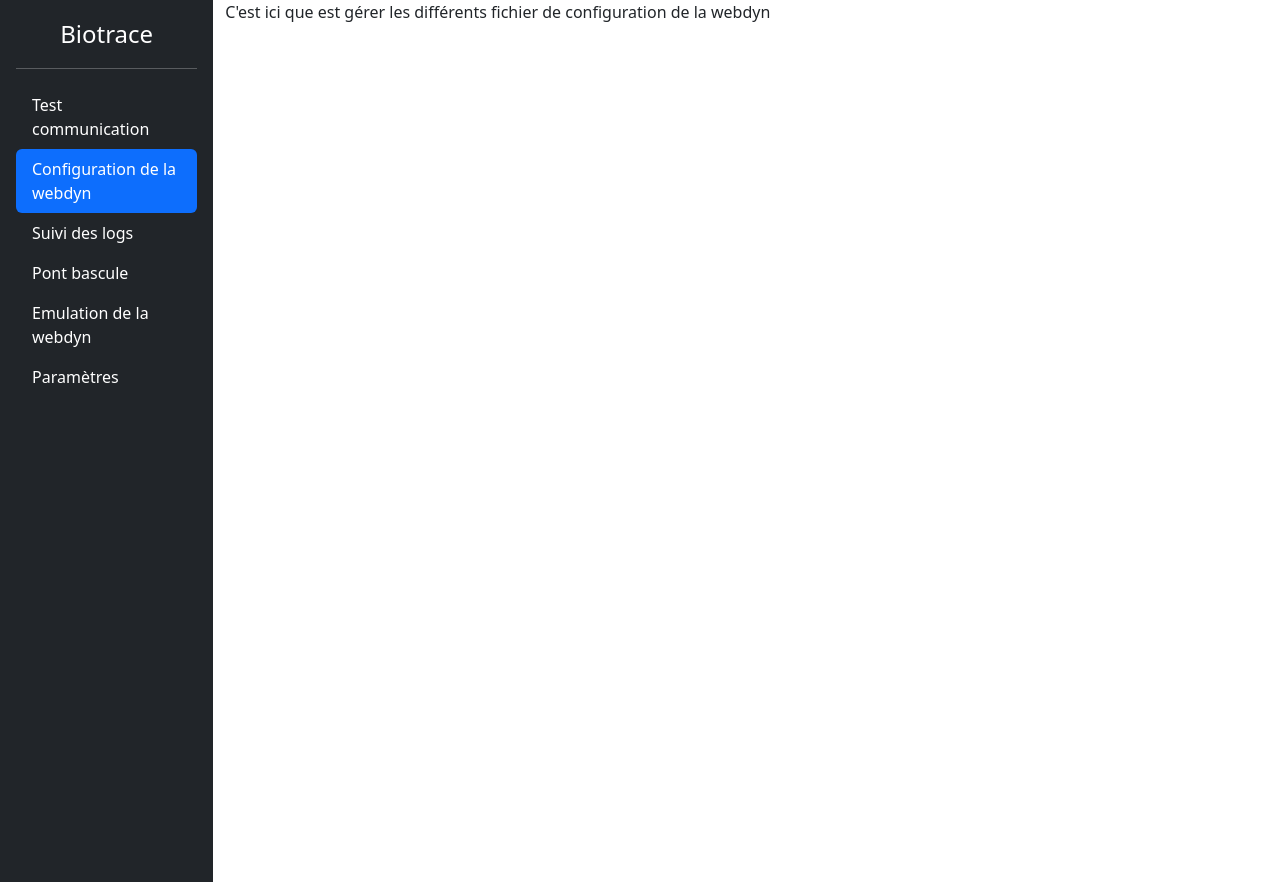
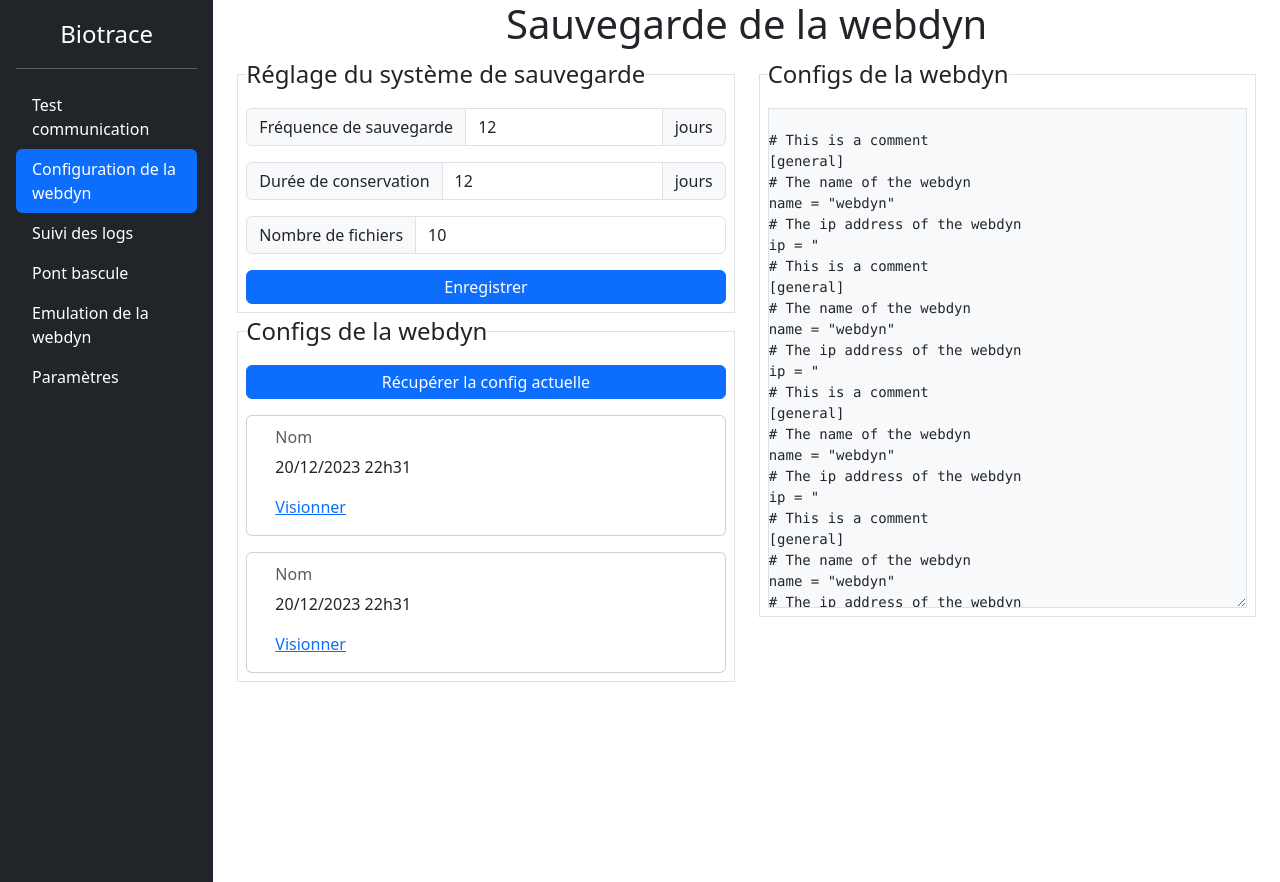
Before and after one commit to TLBail/biotrace, a Flask app: page /webdynconfig in a window 1280 px wide. Shown: the top 882 px of the page. Run offline with Flask 3, Linux system fonts and the light colour scheme.

Commit message:
Ajout de l'interface de configuration de la webdyn

```diff
--- /dev/null
+++ b/app/static/styles/webdynconfig.css
@@ -0,0 +1,9 @@
+#view-config {
+	height: 500px;
+	resize: vertical;
+	overflow: auto;
+}
+
+#config-fieldset {
+	padding-bottom: 0!important;
+}
--- a/app/templates/routes/webdynconfig.html
+++ b/app/templates/routes/webdynconfig.html
@@ -1,7 +1,129 @@
 {% extends 'base.html' %}
 {% block title %}Fichier de configuration de la wedyn{% endblock %}
+{% block head %}
+<link rel="stylesheet" type="text/css" href="{{ url_for('static',filename='styles/webdynconfig.css') }}">
+{% endblock %}
 {% block content %}
-<div>
-    C'est ici que est gérer les différents fichier de configuration de la webdyn
+<h1 class="text-center">Sauvegarde de la webdyn</h1>
+
+<div class="container">
+	<div class="row">
+		<div class="col md-5">
+			<fieldset class="border p-2">
+				<legend class="float-none w-auto">Réglage du système de sauvegarde</legend>
+				<div class="input-group pb-3">
+					<span class="input-group-text">Fréquence de sauvegarde</span>
+					<input type="number" class="form-control" id="frequence" value="12">
+					<span class="input-group-text">jours</span>
+				</div>
+
+				<div class="input-group pb-3">
+					<span class="input-group-text">Durée de conservation</span>
+					<input type="number" class="form-control" id="duree" value="12">
+					<span class="input-group-text">jours</span>
+				</div>
+
+				<div class="input-group pb-3">
+					<span class="input-group-text">Nombre de fichiers</span>
+					<input type="number" class="form-control" id="nbfichiers" value="10">
+				</div>
+
+				<div class="mt-auto">
+					<button type="button" class="p-1 btn w-100 btn-primary">Enregistrer</button>
+				</div>
+			</fieldset>
+
+			<fieldset class="border p-2">
+				<legend class="float-none w-auto">Configs de la webdyn</legend>
+
+				<div class="mt-auto pb-3">
+					<button type="button" class="p-1 btn w-100 btn-primary">Récupérer la config actuelle</button>
+				</div>
+				<div class="container">
+					<div class="row gy-3">
+						<div class="card">
+							<div class="card-body">
+								<h6 class="card-subtitle mb-2 text-body-secondary">Nom</h6>
+								<p class="card-text">20/12/2023 22h31</p>
+								<a href="#" class="card-link">Visionner</a>
+							</div>
+						</div>
+
+						<div class="card">
+							<div class="card-body">
+								<h6 class="card-subtitle mb-2 text-body-secondary">Nom</h6>
+								<p class="card-text">20/12/2023 22h31</p>
+								<a href="#" class="card-link">Visionner</a>
+							</div>
+						</div>
+					</div>
+				</div>
+			</fieldset>
+		</div>
+		<div class="col md-5">
+			<fieldset class="border p-2" id="config-fieldset">
+				<legend class="float-none w-auto">Configs de la webdyn</legend>
+
+				<pre class="bg-light border mb-2" id="view-config">
+					<code id="config-content">
+# This is a comment
+[general]
+# The name of the webdyn
+name = "webdyn"
+# The ip address of the webdyn
+ip = "
+# This is a comment
+[general]
+# The name of the webdyn
+name = "webdyn"
+# The ip address of the webdyn
+ip = "
+# This is a comment
+[general]
+# The name of the webdyn
+name = "webdyn"
+# The ip address of the webdyn
+ip = "
+# This is a comment
+[general]
+# The name of the webdyn
+name = "webdyn"
+# The ip address of the webdyn
+ip = "
+# This is a comment
+[general]
+# The name of the webdyn
+name = "webdyn"
+# The ip address of the webdyn
+ip = "
+# This is a comment
+[general]
+# The name of the webdyn
+name = "webdyn"
+# The ip address of the webdyn
+ip = "
+# This is a comment
+[general]
+# The name of the webdyn
+name = "webdyn"
+# The ip address of the webdyn
+ip = "
+# This is a comment
+[general]
+# The name of the webdyn
+name = "webdyn"
+# The ip address of the webdyn
+ip = "
+# This is a comment
+[general]
+# The name of the webdyn
+name = "webdyn"
+# The ip address of the webdyn
+ip = "
+					</code>
+				</pre>
+			</fieldset>
+		</div>
+	</div>
 </div>
 {% endblock %}
```
